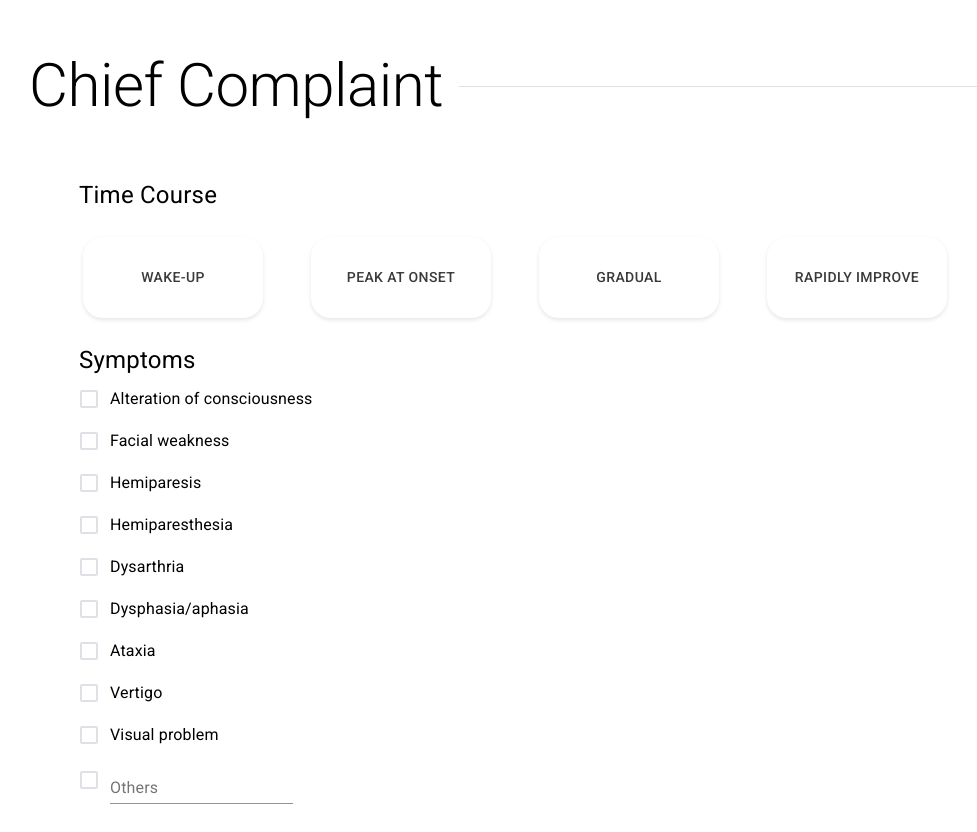
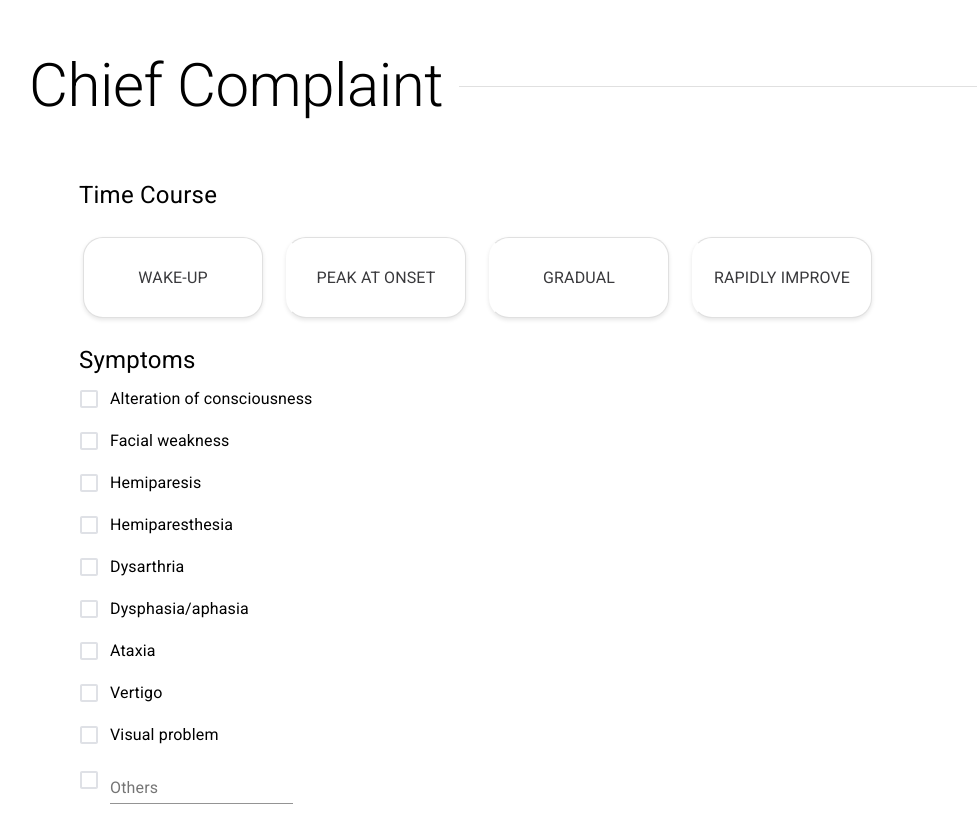
Before and after one commit to cu-devclub/app4stroke_front, a React (Create React App) app: page /form in a window 1280 px wide. Shown: the top 832 px of the page, without its empty margins (21-998 px from the left). Built offline with nearby package versions, Linux system fonts and the light colour scheme.

Commit message:
Make button as a group

```diff
--- a/src/Pages/Form/Components/ChiefComplaintSection.tsx
+++ b/src/Pages/Form/Components/ChiefComplaintSection.tsx
@@ -1,6 +1,13 @@
 import React, { ChangeEvent, useState } from "react";
 import Typography from "@material-ui/core/Typography";
 import Button from "@material-ui/core/Button";
+import Box from "@material-ui/core/Box";
+import Checkbox, { CheckboxProps } from "@material-ui/core/Checkbox";
+import TextField from "@material-ui/core/TextField";
+import FormControlLabel from "@material-ui/core/FormControlLabel";
+import FormGroup from "@material-ui/core/FormGroup";
+import ToggleButton from "@material-ui/lab/ToggleButton";
+import ToggleButtonGroup from "@material-ui/lab/ToggleButtonGroup";
 import {
   createStyles,
   makeStyles,
@@ -9,15 +16,6 @@ import {
   ThemeProvider,
   withStyles,
 } from "@material-ui/core/styles";
-import {
-  Box,
-  FormControlLabel,
-  Checkbox,
-  CheckboxProps,
-  FormGroup,
-  TextField,
-} from "@material-ui/core";
-import styled from "styled-components";
 
 const useStyle = makeStyles((theme) =>
   createStyles({
@@ -25,21 +23,10 @@ const useStyle = makeStyles((theme) =>
       width: "100%",
       padding: "100px",
       paddingTop: "5px",
+      marginBottom: "32px",
     },
     text: {
       fontSize: "24px",
-    },
-    groupButton: {
-      "& > *": {
-        margin: theme.spacing(3),
-      },
-    },
-    button: {
-      boxShadow: "0px 2px 4px rgba(0, 0, 0, 0.1)",
-      borderRadius: "20px",
-      width: "180px",
-      height: "81px",
-      right: "20px",
     },
   })
 );
@@ -65,34 +52,44 @@ const theme = createTheme({
     },
   },
 });
+const StyledToggleButtonGroup = withStyles((theme) => ({
+  grouped: {
+    margin: theme.spacing(3),
+    boxShadow: "0px 2px 4px rgba(0, 0, 0, 0.1)",
+    right: "20px",
+    width: "180px",
+    height: "81px",
+    backgroundColor: "#FFFFFF",
+    color: "#3A3A3D",
+    "&:not(:first-child)": {
+      borderRadius: "20px",
+    },
+    "&:first-child": {
+      borderRadius: "20px",
+    },
+  },
+}))(ToggleButtonGroup);
 
 const ChiefComplaintSection: React.FC = () => {
   const classes = useStyle();
-  //WakeUp
-  const [WakeUp, setWakeUp] = React.useState(true);
-  const handleClickWakeUp = () => {
-    setWakeUp(!WakeUp);
+  //Time Course Button
+  const [timeCourse, setTimeCourse] = React.useState("wakeUp");
+  const handleTimeCourse = (
+    event: React.MouseEvent<HTMLElement>,
+    newTimeCourse: string
+  ) => {
+    setTimeCourse(newTimeCourse);
   };
-  //Peak
-  const [Peak, setPeak] = React.useState(true);
-  const handleClickPeak = () => {
-    setPeak(!Peak);
+
+  //checkbox
+  const [symptomsCheckbox, setSymptomsCheckbox] = React.useState({});
+  const handleChange = (event: ChangeEvent<HTMLInputElement>) => {
+    setSymptomsCheckbox({
+      ...symptomsCheckbox,
+      [event.target.name]: event.target.checked,
+    });
   };
-  //Gradual
-  const [Gradual, setGradual] = React.useState(true);
-  const handleClickGradual = () => {
-    setGradual(!Gradual);
-  };
-  //Rapidly
-  const [Rapidly, setRapidly] = React.useState(true);
-  const handleClickRapidly = () => {
-    setRapidly(!Rapidly);
-  };
-  //checkbox
-  const [state, setState] = React.useState({});
-  const handleChange = (event: ChangeEvent<HTMLInputElement>) => {
-    setState({ ...state, [event.target.name]: event.target.checked });
-  };
+
   return (
     <Box className={classes.root}>
       <ThemeProvider theme={theme}>
@@ -101,39 +98,30 @@ const ChiefComplaintSection: React.FC = () => {
           <Typography className={classes.text} variant="body1">
             Time Course
           </Typography>
-          <Box className={classes.groupButton}>
-            <Button
-              className={classes.button}
-              variant="contained"
-              onClick={handleClickWakeUp}
-              color={WakeUp ? "primary" : "secondary"}
+          <Box>
+            <StyledToggleButtonGroup
+              size="large"
+              value={timeCourse}
+              exclusive
+              onChange={handleTimeCourse}
+              aria-label="Time course"
             >
-              Wake-Up
-            </Button>
-            <Button
-              className={classes.button}
-              variant="contained"
-              onClick={handleClickPeak}
-              color={Peak ? "primary" : "secondary"}
-            >
-              Peak at Onset
-            </Button>
-            <Button
-              className={classes.button}
-              variant="contained"
-              onClick={handleClickGradual}
-              color={Gradual ? "primary" : "secondary"}
-            >
-              Gradual
-            </Button>
-            <Button
-              className={classes.button}
-              variant="contained"
-              onClick={handleClickRapidly}
-              color={Rapidly ? "primary" : "secondary"}
-            >
-              Rapidly Improve
-            </Button>
+              <ToggleButton value="wakeUP" aria-label="Wake-Up">
+                <Typography>Wake-Up</Typography>
+              </ToggleButton>
+              <ToggleButton value="peakAtOnset" aria-label="Peak at Onset">
+                <Typography>Peak at Onset</Typography>
+              </ToggleButton>
+              <ToggleButton value="Gradual" aria-label="Gradual">
+                <Typography>Gradual</Typography>
+              </ToggleButton>
+              <ToggleButton
+                value="rapidlyImprove"
+                aria-label=" Rapidly Improve"
+              >
+                <Typography>Rapidly Improve</Typography>
+              </ToggleButton>
+            </StyledToggleButtonGroup>
           </Box>
         </Box>
       </ThemeProvider>
@@ -145,16 +133,13 @@ const ChiefComplaintSection: React.FC = () => {
         <FormGroup>
           <FormControlLabel
             control={
-              <PinkCheckbox
-                onChange={handleChange}
-                name="Alteration of consciousness"
-              />
+              <PinkCheckbox onChange={handleChange} name="alterationOfConsciousness"/>
             }
             label="Alteration of consciousness"
           />
           <FormControlLabel
             control={
-              <PinkCheckbox onChange={handleChange} name="Facial weakness" />
+              <PinkCheckbox onChange={handleChange} name="facialWeakness" />
             }
             label="Facial weakness"
           />
@@ -190,7 +175,7 @@ const ChiefComplaintSection: React.FC = () => {
           />
           <FormControlLabel
             control={
-              <PinkCheckbox onChange={handleChange} name="Visual problem" />
+              <PinkCheckbox onChange={handleChange} name="visualProblem" />
             }
             label="Visual problem"
           />
```
